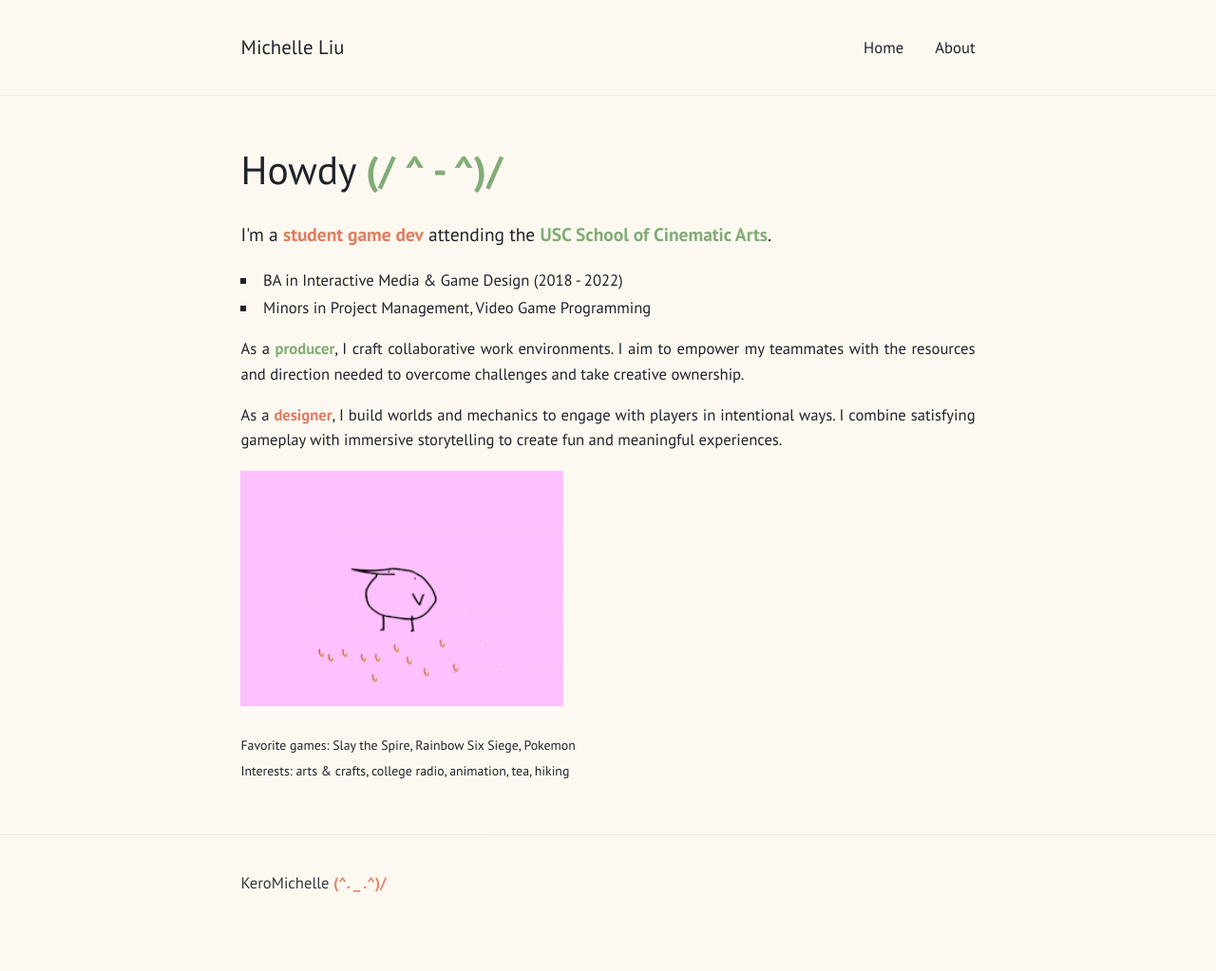
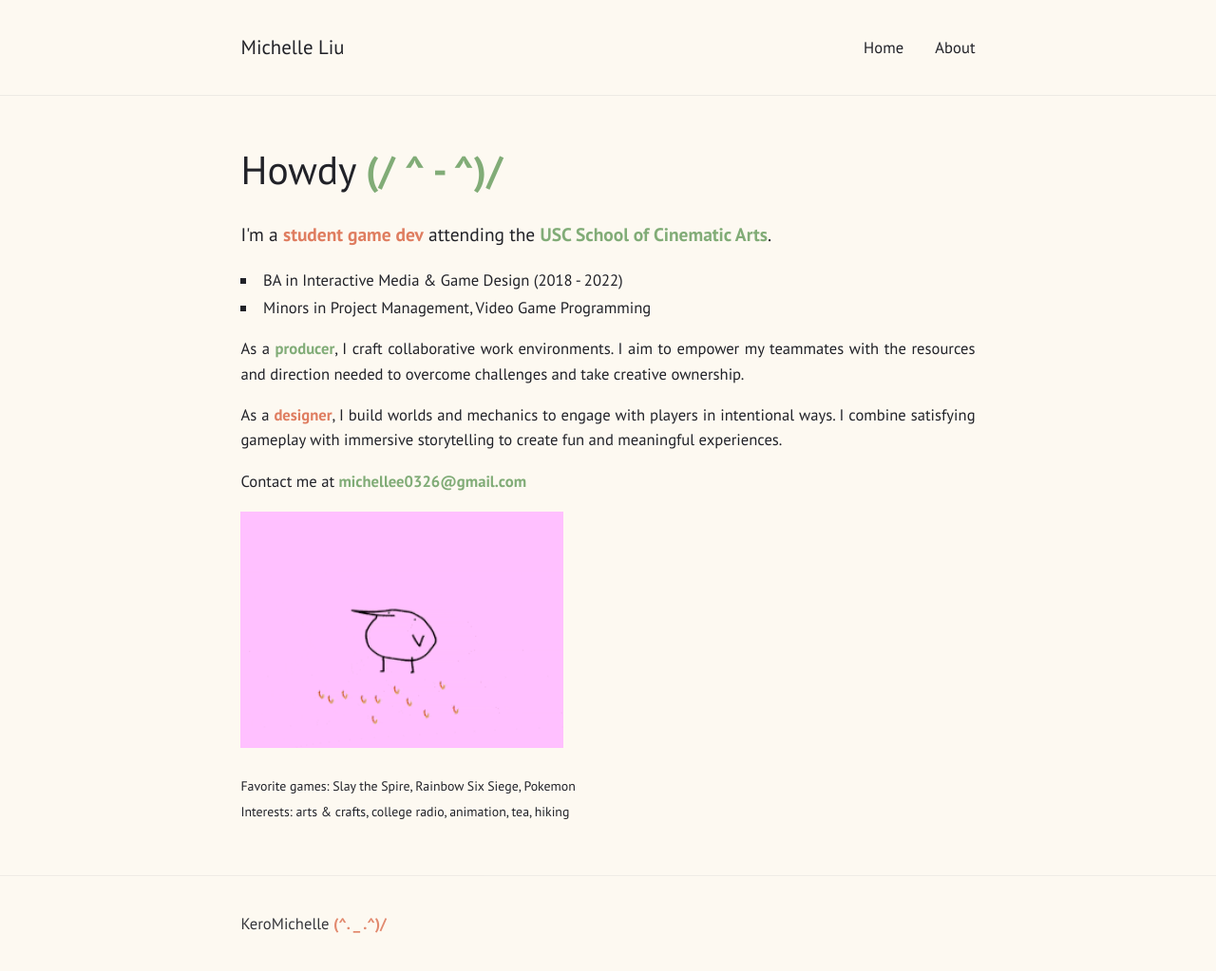
Before and after one commit to KeroMichelle/KeroMichelle.github.io, a Jekyll site: the page built from about.html, in a window 1280 px wide. Shown: the whole page at 95% size. Built offline with Jekyll 4.4.1, drawn with Linux system fonts in a browser that asks for light colours; before the commit the page ends 980 px from its top, so only the background shows below that.

Commit message:
Update about.html

```diff
--- a/about.html
+++ b/about.html
@@ -21,6 +21,10 @@ layout: default
 
   <p>
   As a <b><orange>designer</orange></b>, I build worlds and mechanics to engage with players in intentional ways. I combine satisfying gameplay with immersive storytelling to create fun and meaningful experiences.
+  </p>
+
+  <p>
+  Contact me at <b><green>michellee0326@gmail.com</green></b>
   </p>
 
 
```
